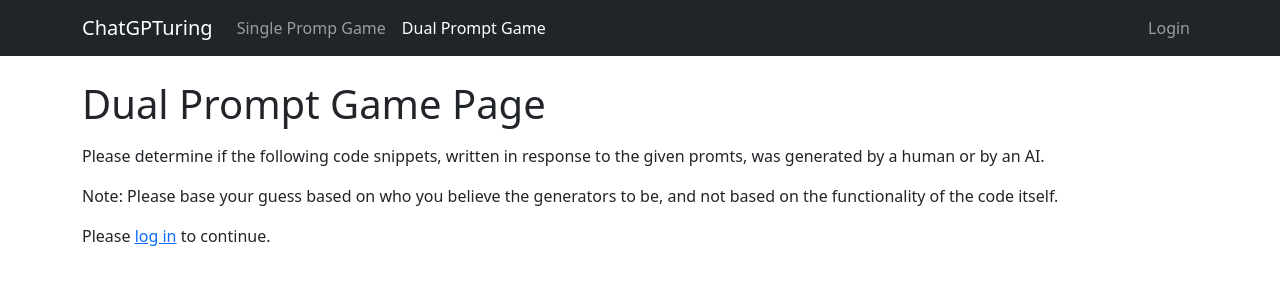
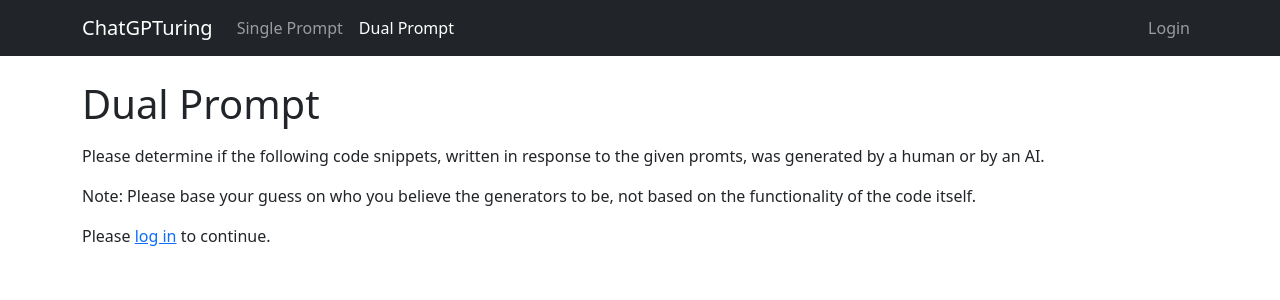
Before and after one commit to ABeeinSpace/cs-senior-project, a Next.js app: page /dual-prompt in a window 1280 px wide. Shown: the top 300 px of the page. Built offline with nearby package versions, Linux system fonts and the light colour scheme; no server answers.

Commit message:
Wording tweaks

```diff
--- a/src/app/account-settings/page.js
+++ b/src/app/account-settings/page.js
@@ -19,7 +19,7 @@
 
 	const [isLoading, setIsLoading] = useState(true)
 	useEffect(() => {
-		setTimeout(() => { // after some fake time, component will stop with render
+		setTimeout(() => {
 			setIsLoading(false);
 		}, 750);
 	}, []);
--- a/src/app/dual-prompt/page.js
+++ b/src/app/dual-prompt/page.js
@@ -35,7 +35,7 @@
 
 	const [isLoading, setIsLoading] = useState(true)
 	useEffect(() => {
-		setTimeout(() => { // after some fake time, component will stop with render
+		setTimeout(() => {
 			setIsLoading(false);
 		}, 750);
 	}, []);
@@ -49,13 +49,13 @@
 
 
 			}} className="container">
-				<h1>Dual Prompt Game Page</h1>
+				<h1>Dual Prompt</h1>
 				<p />
 				<p>
 					Please determine if the following code snippets, written in response to the given promts, was generated by a human or by an AI.
 				</p>
 				<p>
-					Note: Please base your guess based on who you believe the generators to be, and not based on the functionality of the code itself.
+					Note: Please base your guess on who you believe the generators to be, not based on the functionality of the code itself.
 				</p>
 				{isLoading && <Spinner animation="border" role="status" size='sm'>
 					<span className="visually-hidden">Loading...</span>
--- a/src/app/single-prompt/page.js
+++ b/src/app/single-prompt/page.js
@@ -61,7 +61,7 @@
 
 	const [isLoading, setIsLoading] = useState(true)
 	useEffect(() => {
-		setTimeout(() => { // after some fake time, component will stop with render
+		setTimeout(() => {
 			setIsLoading(false);
 		}, 750);
 	}, []);
@@ -75,13 +75,13 @@
 
 
 			}} className="container">
-				<h1>Single Prompt Game Page</h1>
+				<h1>Single Prompt</h1>
 				<p />
 				<p>
 					Please determine if the following code snippet, written in response to the given promt, was generated by a human or by an AI.
 				</p>
 				<p>
-					Note: Please base your guess based on who you believe the generator to be, and not based on the functionality of the code itself.
+					Note: Please base your guess on who you believe the generator to be, and not based on the functionality of the code itself.
 				</p>
 				{isLoading && <Spinner animation="border" role="status" size='sm'>
 					<span className="visually-hidden">Loading...</span>
--- a/src/components/navbar.js
+++ b/src/components/navbar.js
@@ -21,8 +21,8 @@
 				<Navbar.Toggle aria-controls="responsive-navbar-nav" />
 				<Navbar.Collapse>
 					<Nav className="me-auto" activeKey={activePage}>
-						<Nav.Link href="./single-prompt">Single Promp Game</Nav.Link>
-						<Nav.Link href="./dual-prompt">Dual Prompt Game</Nav.Link>
+						<Nav.Link href="./single-prompt">Single Prompt</Nav.Link>
+						<Nav.Link href="./dual-prompt">Dual Prompt</Nav.Link>
 					</Nav>
 
 
```
